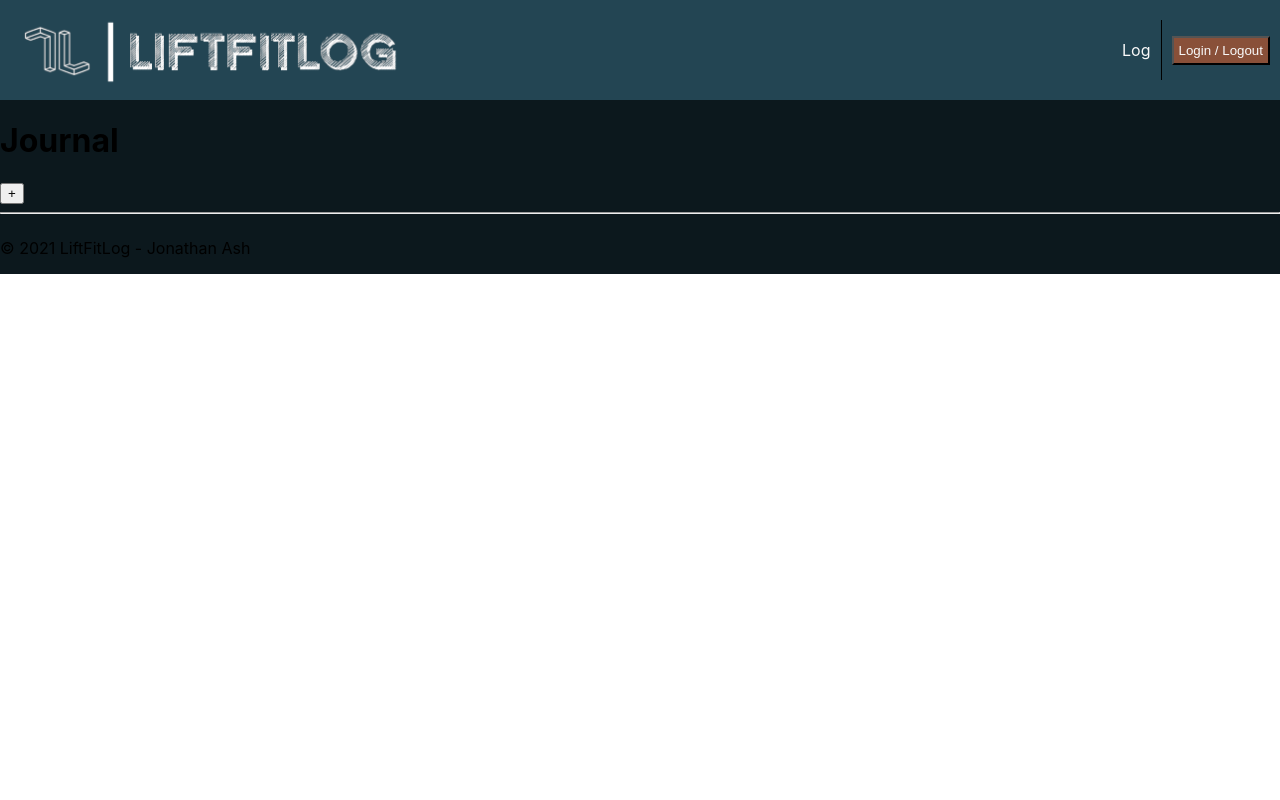
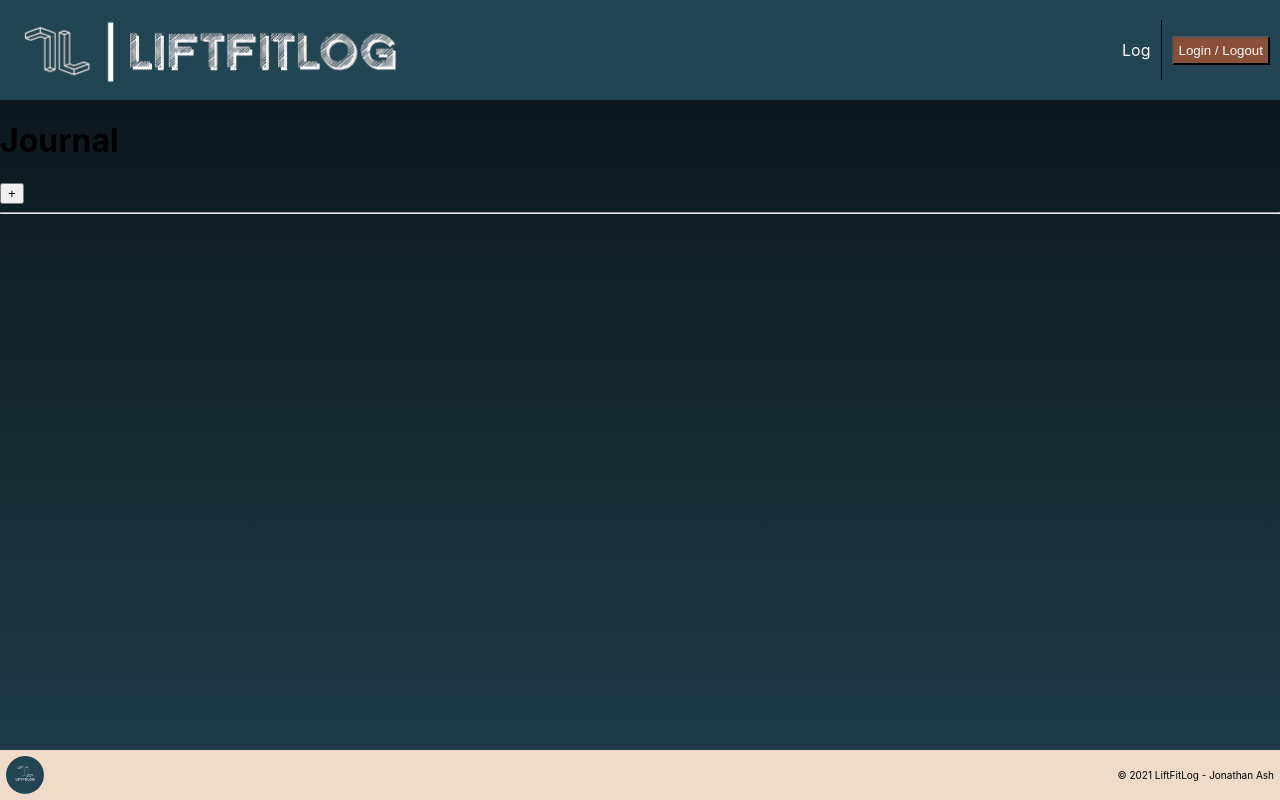
Before and after one commit to ashjonm/LiftFitLog, a React (Create React App) app in the folder FrontEnds/web/: page / in a window 1280 px wide. Built offline with nearby package versions, Linux system fonts and the light colour scheme.

Commit message:
Adding Footer

```diff
--- a/FrontEnds/web/src/App.css
+++ b/FrontEnds/web/src/App.css
@@ -1,29 +1,10 @@
 .App {
   display: flex;
   flex-direction: column;
-  background-color: #0C181D;
+
 }
 
-.App-header {
-  background-color: #282c34;
-  min-height: 100vh;
-  display: flex;
-  flex-direction: column;
-  align-items: center;
-  justify-content: center;
-  font-size: calc(10px + 2vmin);
-  color: white;
+.Page {
+    background-image: linear-gradient(#0C181D, #1E3B48);
+    min-height: calc(100vh - 150px);
 }
-
-.App-link {
-  color: #61dafb;
-}
-
-@keyframes App-logo-spin {
-  from {
-    transform: rotate(0deg);
-  }
-  to {
-    transform: rotate(360deg);
-  }
-}
--- a/FrontEnds/web/src/App.js
+++ b/FrontEnds/web/src/App.js
@@ -1,4 +1,5 @@
-import NavBar from "./components/nav-bar/nav-bar"
+import NavBar from "./components/nav-bar/nav-bar";
+import Footer from "./components/footer/footer"
 import "./App.css";
 
 function App() {
@@ -22,9 +23,7 @@ function App() {
           </div>
         </div>
       </div>
-      <footer>
-          <p>© {today.getFullYear()} LiftFitLog - Jonathan Ash</p>
-      </footer>
+      <Footer today={today} />
     </div>
   );
 }
--- /dev/null
+++ b/FrontEnds/web/src/components/footer/footer.css
@@ -0,0 +1,24 @@
+.footer {
+    display: flex;
+    align-self: stretch;
+    align-items: center;
+    justify-content: space-between;
+    height: 38px;
+    padding: 6px 6px;
+    background-color: #F0DBC9;
+}
+
+.footer-logo {
+    display: flex;
+    height: 38px;
+    width: 38px;
+    background-image: url("./LogoNamePrimaryCircle.png");
+    background-size: cover;
+    background-position: center;
+}
+
+.footer p {
+    display: flex;
+    justify-self: flex-end;
+    font-size: 10px;
+}
--- /dev/null
+++ b/FrontEnds/web/src/components/footer/footer.js
@@ -0,0 +1,16 @@
+import React from 'react';
+
+import "./footer.css";
+
+class Footer extends React.Component {
+    render() {
+        return (
+            <div className="footer">
+                <div className="footer-logo" />
+                <p>© {this.props.today.getFullYear()} LiftFitLog - Jonathan Ash</p>
+            </div>
+        );
+    };
+};
+
+export default Footer;
```
Also changed, not shown: FrontEnds/web/src/components/footer/LogoNamePrimaryCircle.png (added), 1 other file (tests, documents, lock files or other folders).
